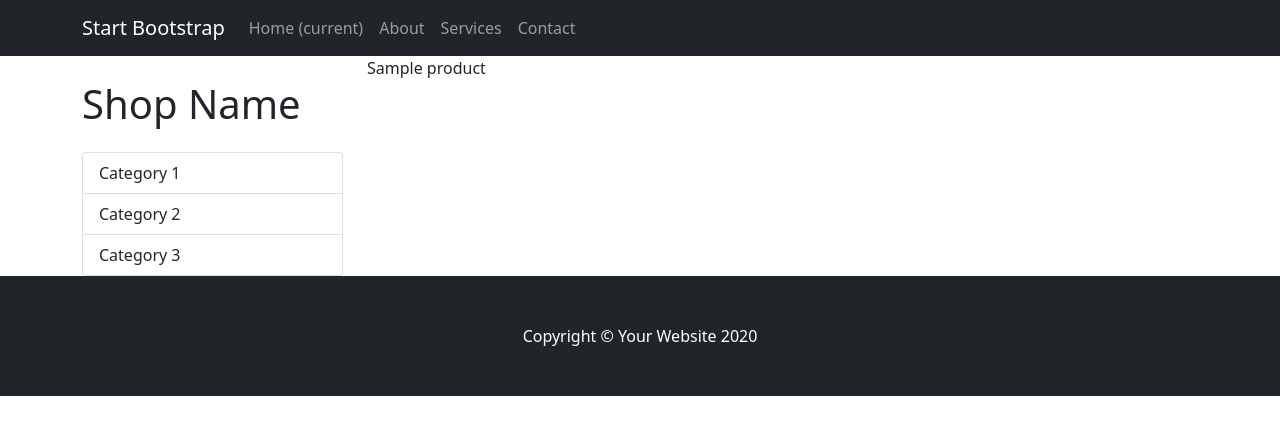
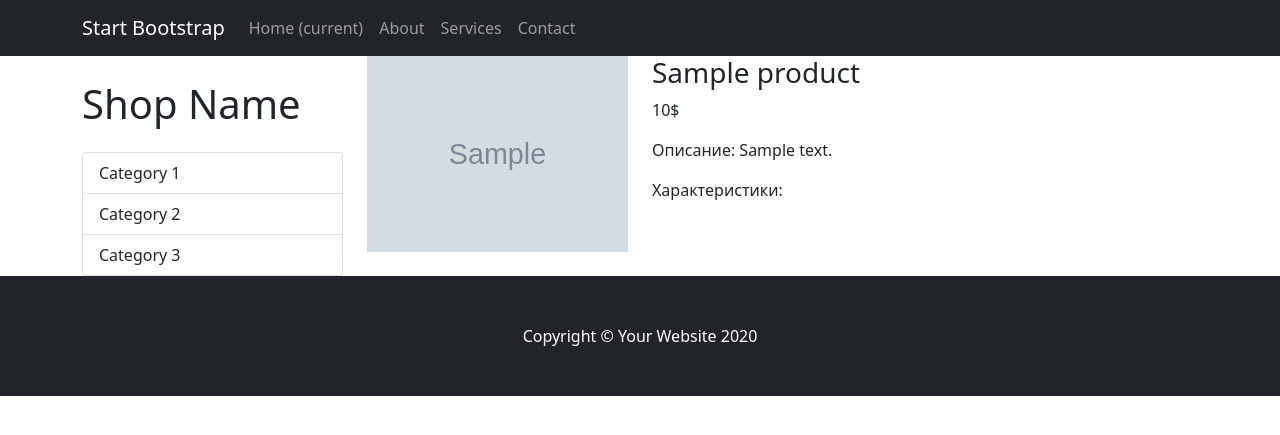
Before and after one commit to Dmytrenko-Roman/car-sales-website, a Django app: template django/carsales/mainapp/templates/product_detail.html in a window 1280 px wide. Shown: the top 435 px of the page. Run offline with Django 3.2, Linux system fonts and the light colour scheme; the template is opened without the code that fills it: most values are stand-ins (such as "Sample title", 1, 10 or a date in 2020); grey boxes marked "Sample" are stand-in pictures.

Commit message:
✅ Product details template added ✅

```diff
--- a/django/carsales/mainapp/templates/product_detail.html
+++ b/django/carsales/mainapp/templates/product_detail.html
@@ -2,6 +2,16 @@
 
 {% block content %}
 
-{{ product.title }}
+<div class="row">
+    <div class="col-md-4">
+        <img src="{{ product.image.url }}" class="img-fluid">
+    </div>
+    <div class="col-md-8">
+        <h3>{{ product.title }}</h3>
+        <p>{{ product.price }}$</p>
+        <p>Описание: {{ product.description }}</p>
+        <p>Характеристики:</p>
+    </div>
+</div>
 
 {% endblock content %}
```
